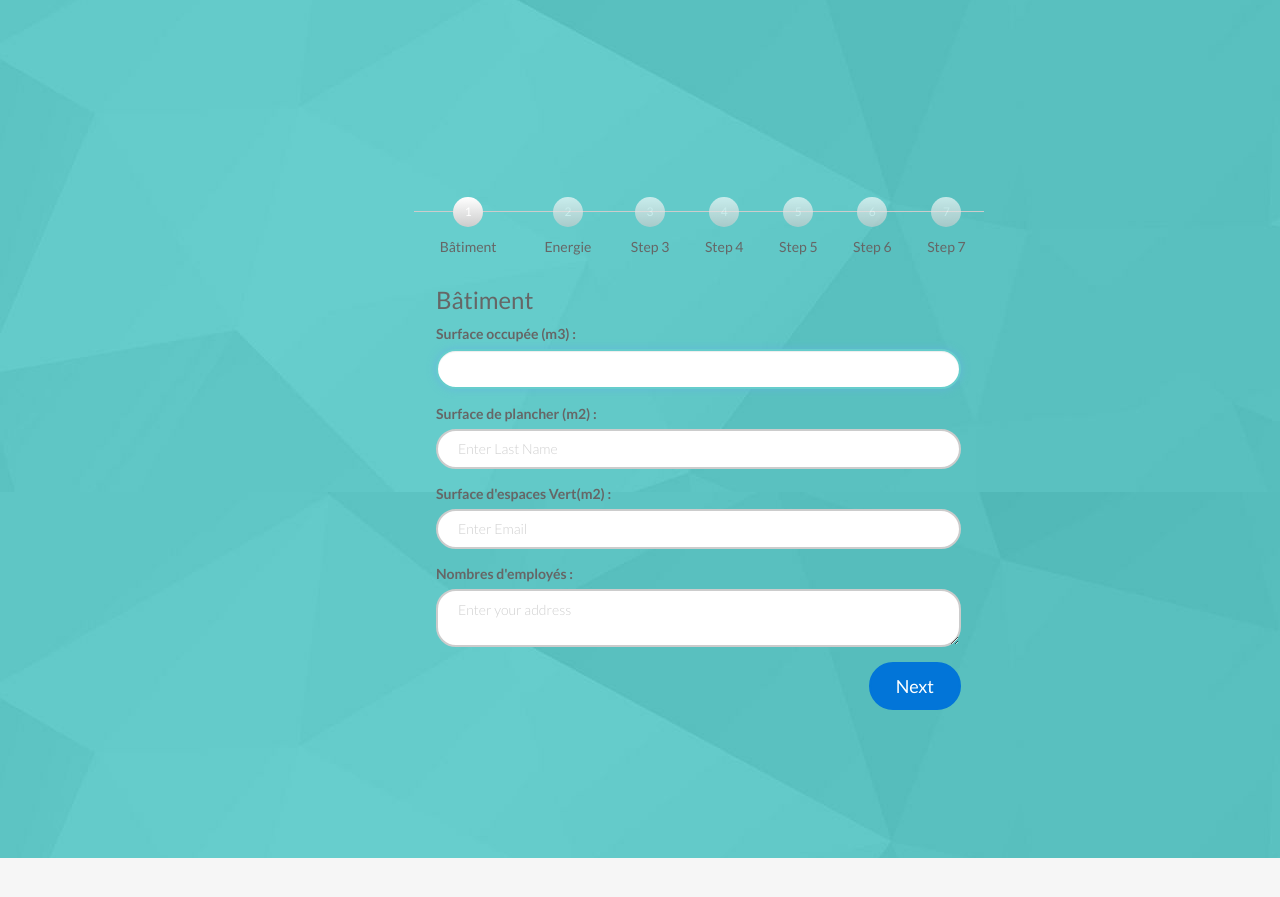
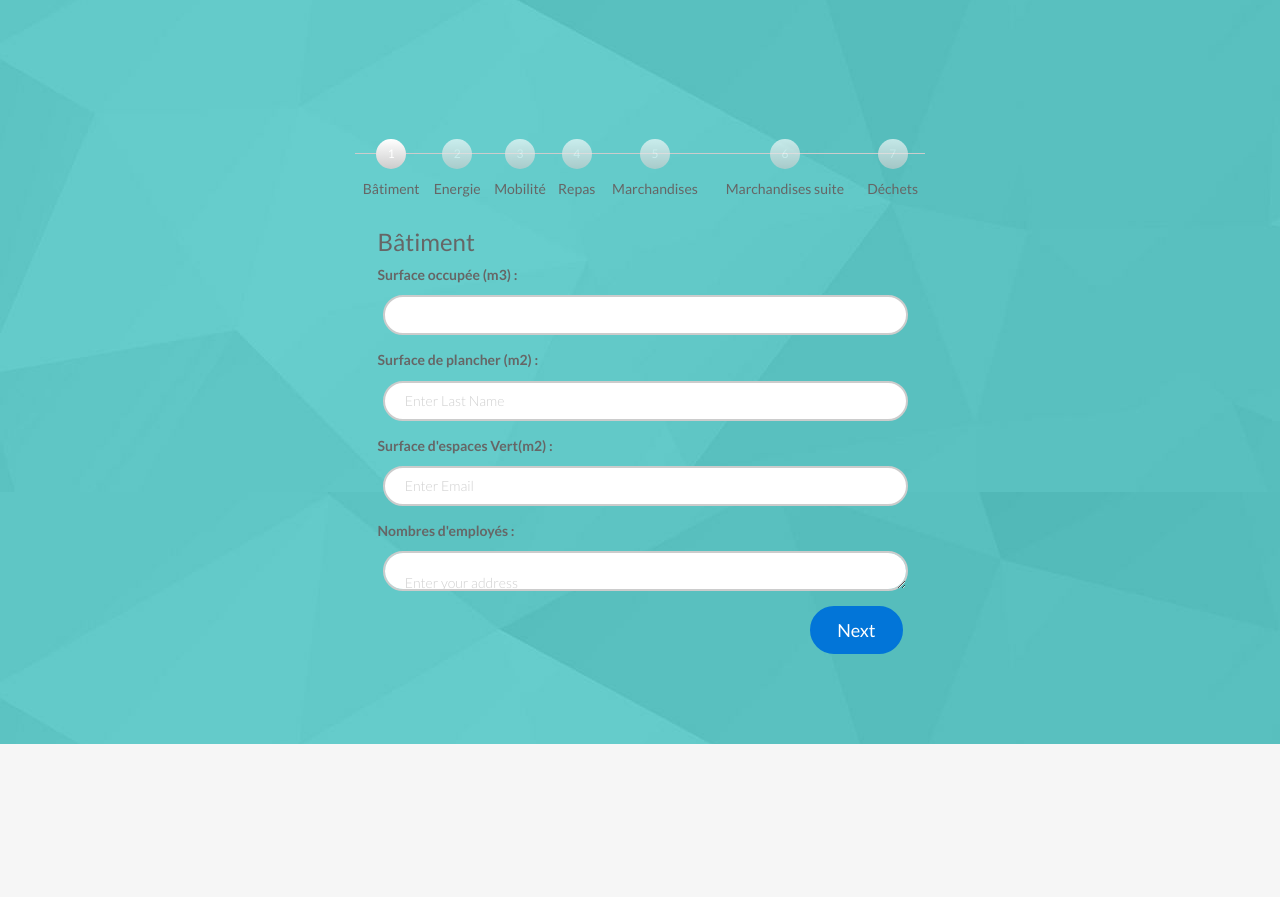
Before and after one commit to sylvainBrunet/workshop, an Angular app: page /home in a window 1280 px wide. Shown: the part 1720-2617 px from the top of the page. Built offline with nearby package versions, Linux system fonts and the light colour scheme.

Commit message:
formulaire finito

```diff
--- a/src/app/simulator/simulator.component.css
+++ b/src/app/simulator/simulator.component.css
@@ -51,6 +51,23 @@ body {
   border-color: #0275d8;
 }
 #simulateur{
-  margin :5%;
+  margin :0%;
 
 }
+form .form-control {
+  -webkit-box-shadow: none;
+  -moz-box-shadow: none;
+  box-shadow: none;
+  -webkit-border-radius: 5em;
+  -moz-border-radius: 5em;
+  -ms-border-radius: 5em;
+  -o-border-radius: 5em;
+  border-radius: 5em;
+  height: 40px;
+  line-height: 40px;
+  padding: 10px 20px;
+  color: #cfcfcf;
+  border: 2px solid #cccccc;
+  font-weight: 300;
+  margin: 1%;
+}
--- a/src/app/simulator/simulator.component.html
+++ b/src/app/simulator/simulator.component.html
@@ -13,23 +13,23 @@
       </div>
       <div class="stepwizard-step">
         <a href="#step-3" type="button" class="btn btn-default btn-circle" disabled="disabled">3</a>
-        <p>Step 3</p>
+        <p>Mobilité</p>
       </div>
       <div class="stepwizard-step">
         <a href="#step-4" type="button" class="btn btn-default btn-circle" disabled="disabled">4</a>
-        <p>Step 4</p>
+        <p>Repas</p>
       </div>
       <div class="stepwizard-step">
         <a href="#step-5" type="button" class="btn btn-default btn-circle" disabled="disabled">5</a>
-        <p>Step 5</p>
+        <p>Marchandises</p>
       </div>
       <div class="stepwizard-step">
         <a href="#step-6" type="button" class="btn btn-default btn-circle" disabled="disabled">6</a>
-        <p>Step 6</p>
+        <p>Marchandises suite</p>
       </div>
       <div class="stepwizard-step">
         <a href="#step-7" type="button" class="btn btn-default btn-circle" disabled="disabled">7</a>
-        <p>Step 7</p>
+        <p>Déchets</p>
       </div>
     </div>
   </div>
@@ -89,8 +89,133 @@
     <div class="row setup-content" id="step-3">
       <div class="col-xs-6 col-md-offset-3">
         <div class="col-md-12">
-          <h3> Step 3</h3>
-          <button class="btn btn-success btn-lg pull-right" type="submit">Submit</button>
+          <h3> Mobilité</h3>
+          <div class="form-group">
+            <label class="control-label">Déplacement professionnel :</label>
+            <input  maxlength="100" type="text" class="form-control" placeholder="Total km/an"  />
+            <input  maxlength="100" type="text" class="form-control" placeholder="Déplacement doux( vélo, marche) : km/an"  />
+            <input  maxlength="100" type="text" class="form-control" placeholder="Voiture hybride : km/an"  />
+            <input  maxlength="100" type="text" class="form-control" placeholder="Voiture Electrique : km/an"  />
+          </div>
+          <div class="form-group">
+            <label class="control-label">Parking entreprise :</label>
+            <input maxlength="100" type="text" class="form-control" placeholder="Nombre d'employés véhiculés" />
+            <input maxlength="100" type="text" class="form-control" placeholder="Nombre de place occupées sur le parking" />
+          </div>
+
+          <button class="btn btn-primary nextBtn btn-lg pull-right" type="button" >Next</button>
+        </div>
+      </div>
+    </div>
+    <div class="row setup-content" id="step-4">
+      <div class="col-xs-6 col-md-offset-3">
+        <div class="col-md-12">
+          <h3> Repas :</h3>
+          <div class="col-md-6">
+            <div class="form-group">
+
+              <input  maxlength="100" type="text" class="form-control" placeholder="Cafétaria d'entreprise :"  />
+              <input  maxlength="100" type="text" class="form-control" placeholder="Nombre de repas chaud(viande/poisson) /an :"  />
+              <input  maxlength="100" type="text" class="form-control" placeholder="Nombre de repas chaud(végétarien) /an :"  />
+              <input  maxlength="100" type="text" class="form-control" placeholder="Thé en kg /an :"  />
+              <input  maxlength="100" type="text" class="form-control" placeholder="Boisson soft en L/an :"  />
+            </div>
+          </div>
+          <div class="col-md-6">
+            <div class="form-group">
+              <input maxlength="100" type="text" class="form-control" placeholder="Eau en L/an :" />
+              <input maxlength="100" type="text" class="form-control" placeholder="Sucre en Kg/an :" />
+              <input maxlength="100" type="text" class="form-control" placeholder="Lait en L/an :" />
+              <input maxlength="100" type="text" class="form-control" placeholder="Café en kg/an :" />
+              <input maxlength="100" type="text" class="form-control" placeholder="Nombre de machine associées (Frigo, Micro-onde, etc …) :" />
+
+            </div>
+          </div>
+          <button class="btn btn-primary nextBtn btn-lg pull-right" type="button" >Next</button>
+        </div>
+      </div>
+    </div>
+    <div class="row setup-content" id="step-5">
+      <div class="col-xs-6 col-md-offset-3">
+        <div class="col-md-12">
+          <h3> Marchandises :</h3>
+          <div class="col-md-6">
+            <div class="form-group">
+
+              <input  maxlength="100" type="text" class="form-control" placeholder="KG de papier toilette/ an :"  />
+              <input  maxlength="100" type="text" class="form-control" placeholder="Papier en nombre de rames :"  />
+              <input  maxlength="100" type="text" class="form-control" placeholder="% de papier recyclés :"  />
+              <input  maxlength="100" type="text" class="form-control" placeholder="PC + ecran CRT en unités :"  />
+
+            </div>
+          </div>
+          <div class="col-md-6">
+            <div class="form-group">
+              <input  maxlength="100" type="text" class="form-control" placeholder="PC + ecran LCD en unités :"  />
+              <input maxlength="100" type="text" class="form-control" placeholder="Serveur en unités :" />
+              <input maxlength="100" type="text" class="form-control" placeholder="Ordinateur portable en unités :" />
+              <input maxlength="100" type="text" class="form-control" placeholder="Rétro-projecteur en unités :" />
+
+
+            </div>
+          </div>
+          <button class="btn btn-primary nextBtn btn-lg pull-right" type="button" >Next</button>
+        </div>
+      </div>
+    </div>
+    <div class="row setup-content" id="step-6">
+      <div class="col-xs-6 col-md-offset-3">
+        <div class="col-md-12">
+          <h3> Marchandises :</h3>
+          <div class="col-md-6">
+            <div class="form-group">
+
+              <input  maxlength="100" type="text" class="form-control" placeholder="Imprimantes de bureau en unités :"  />
+              <input  maxlength="100" type="text" class="form-control" placeholder="Photocopieur(multifonction) en unités :"  />
+              <input  maxlength="100" type="text" class="form-control" placeholder="Fax en unités :"  />
+              <input  maxlength="100" type="text" class="form-control" placeholder="Bureaux en unités :"  />
+
+            </div>
+          </div>
+          <div class="col-md-6">
+            <div class="form-group">
+              <input  maxlength="100" type="text" class="form-control" placeholder="Chaise en unités :"  />
+              <input maxlength="100" type="text" class="form-control" placeholder="Armoires en unités :" />
+              <input maxlength="100" type="text" class="form-control" placeholder="Détergents en unités :" />
+              <input maxlength="100" type="text" class="form-control" placeholder="Publications en kg / an :" />
+
+
+            </div>
+          </div>
+          <button class="btn btn-primary nextBtn btn-lg pull-right" type="button" >Next</button>
+        </div>
+      </div>
+    </div>
+    <div class="row setup-content" id="step-7">
+      <div class="col-xs-6 col-md-offset-3">
+        <div class="col-md-12">
+          <h3> Déchets :</h3>
+          <div class="col-md-6">
+            <div class="form-group">
+
+              <input  maxlength="100" type="text" class="form-control" placeholder="Déchets organiques en kg / an :"  />
+              <input  maxlength="100" type="text" class="form-control" placeholder="Cartons en kg / an:"  />
+              <input  maxlength="100" type="text" class="form-control" placeholder="Papiers en kg / an :"  />
+              <input  maxlength="100" type="text" class="form-control" placeholder="Plastiques / metal / canette en kg / an :"  />
+
+            </div>
+          </div>
+          <div class="col-md-6">
+            <div class="form-group">
+              <input  maxlength="100" type="text" class="form-control" placeholder="Total en kg / an :"  />
+              <input maxlength="100" type="text" class="form-control" placeholder="Déchets dangereux en kg / an :" />
+              <input maxlength="100" type="text" class="form-control" placeholder="Verre en kg / an  :" />
+
+
+
+            </div>
+          </div>
+          <button class="btn btn-primary nextBtn btn-lg pull-right" type="button" >Next</button>
         </div>
       </div>
     </div>
```
